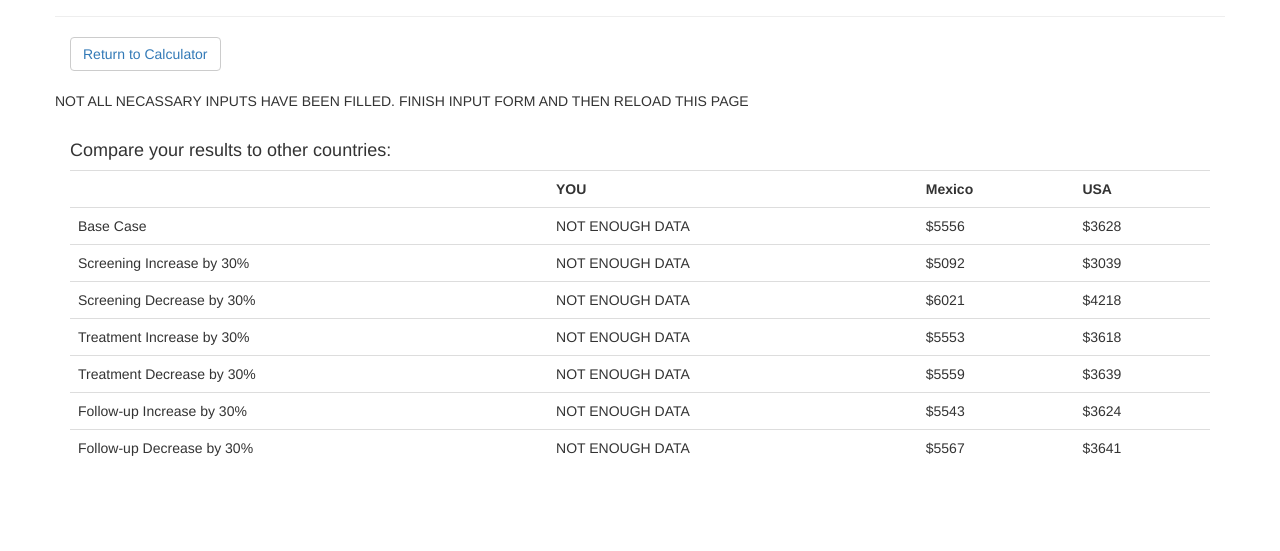
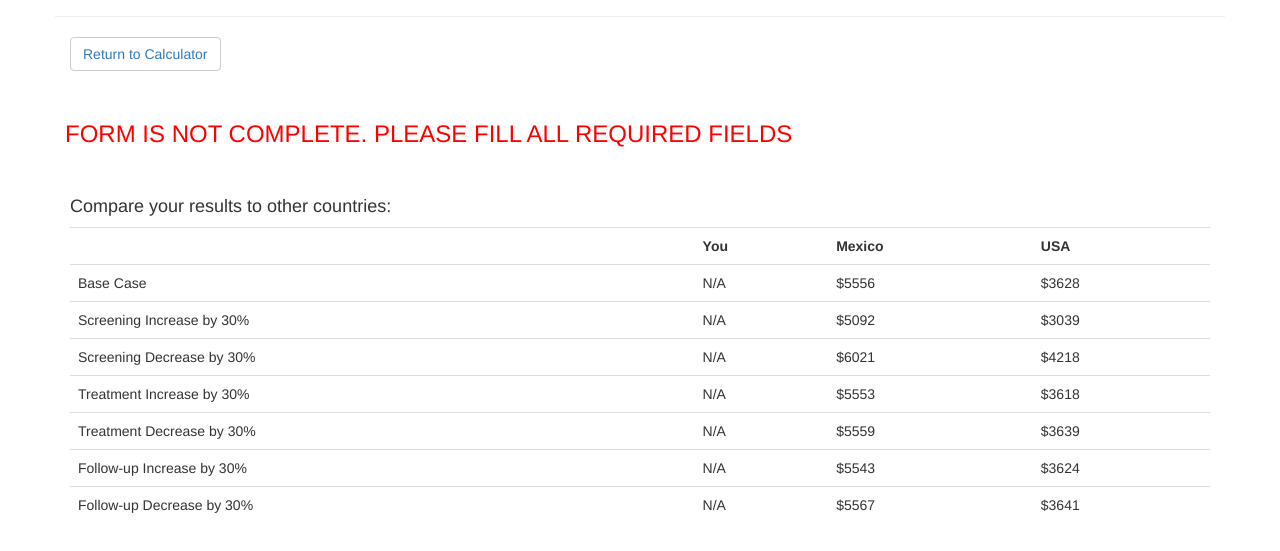
Before and after one commit to dchudy3/Emory, a plain HTML site: page results.html in a window 1280 px wide. Shown: the part 155-706 px from the top of the page. Drawn offline with nearby package versions, Linux system fonts and the light colour scheme.

Commit message:
nwe results page

```diff
--- a/results.html
+++ b/results.html
@@ -62,56 +62,56 @@
 						<button class="btn btn-default" type="submit"> <a href="calculator.html">Return to Calculator</a></button>
 						<br>
 						<br>
-						<div class="row"> NOT ALL NECASSARY INPUTS HAVE BEEN FILLED. FINISH INPUT FORM AND THEN RELOAD THIS PAGE
-						</div>
+						<h3 class="row" style="padding: 10px;color:red;"> FORM IS NOT COMPLETE. PLEASE FILL ALL REQUIRED FIELDS
+						</h3>
 						<br>
-<h4>Compare your results to other countries:</h4>
+<h4 stlye="">Compare your results to other countries:</h4>
 				<table class="table">
   <tr>
     <th></th>
-    <th>YOU</th>
+    <th>You</th>
     <th>Mexico</th>
     <th>USA</th>
   </tr>
    <tr>
     <td>Base Case</td>
-    <td> NOT ENOUGH DATA</td>
+    <td> N/A</td>
     <td>$5556</td>
     <td>$3628</td>
   </tr>
   <tr>
     <td>Screening Increase by 30%</td>
-    <td> NOT ENOUGH DATA</td>
+    <td> N/A</td>
     <td>$5092</td>
     <td>$3039</td>
   </tr>
   <tr>
     <td>Screening Decrease by 30%</td>
-    <td> NOT ENOUGH DATA</td>
+    <td> N/A</td>
     <td>$6021</td>
     <td>$4218</td>
   </tr>
     <tr>
     <td>Treatment Increase by 30%</td>
-    <td> NOT ENOUGH DATA</td>
+    <td> N/A</td>
     <td>$5553</td>
     <td>$3618</td>
   </tr>
     <tr>
     <td>Treatment Decrease by 30%</td>
-    <td> NOT ENOUGH DATA</td>
+    <td> N/A</td>
     <td>$5559</td>
     <td>$3639</td>
   </tr>
     <tr>
     <td>Follow-up Increase by 30%</td>
-    <td> NOT ENOUGH DATA</td>
+    <td> N/A</td>
     <td>$5543</td>
     <td>$3624</td>
   </tr>
     <tr>
     <td>Follow-up Decrease by 30%</td>
-    <td> NOT ENOUGH DATA</td>
+    <td> N/A</td>
     <td>$5567</td>
     <td>$3641</td>
   </tr>
```
